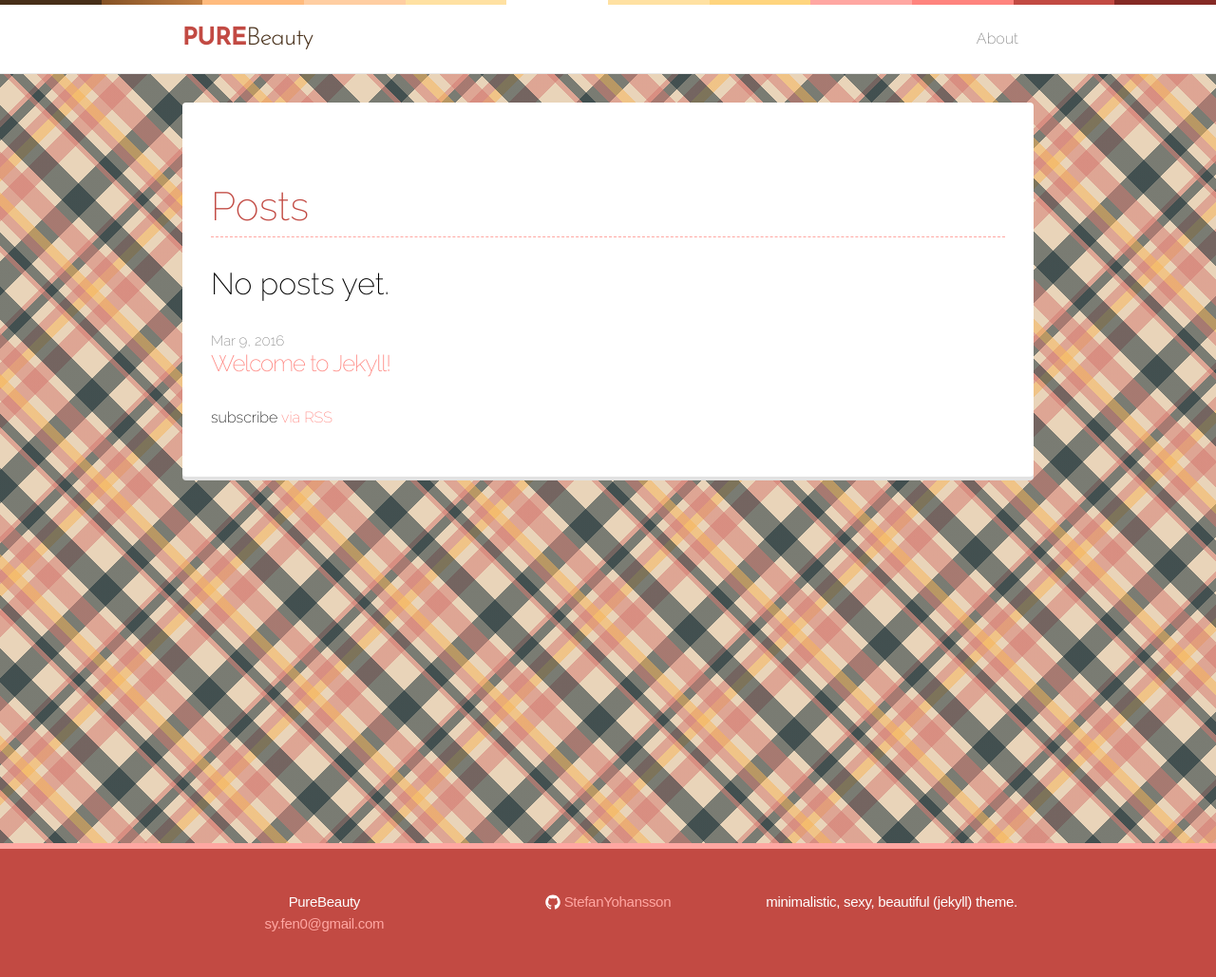
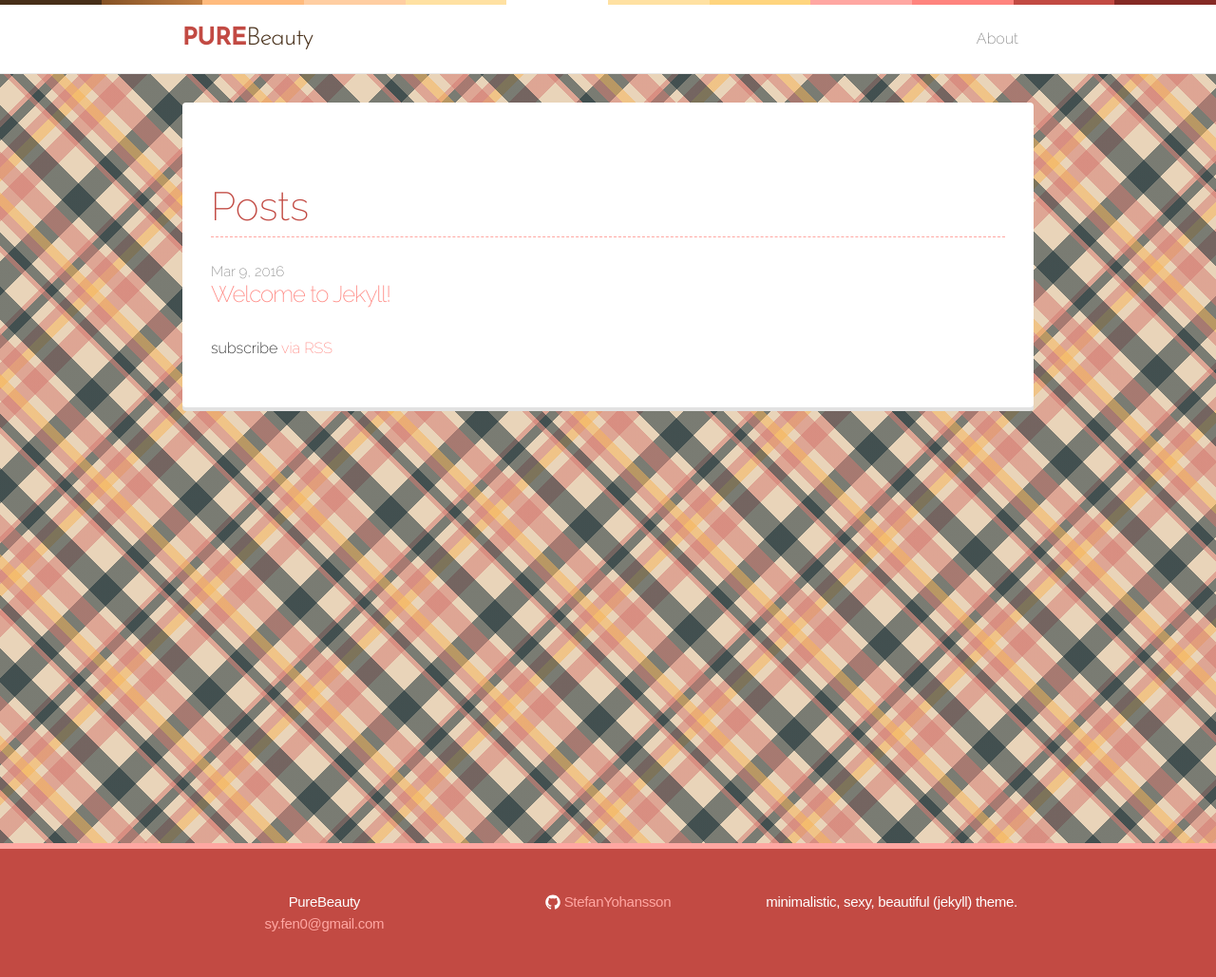
Before and after one commit to StefanYohansson/purebeauty, a Jekyll site: the page built from index.html, in a window 1280 px wide. Shown: the whole page at 95% size. Built offline with Jekyll 4.4.1, drawn with Linux system fonts in a browser that asks for light colours.

Commit message:
Fix check size posts.

```diff
--- a/index.html
+++ b/index.html
@@ -9,7 +9,7 @@ layout: default
   <h1 class="home-p">Posts</h1>
 
   <ul class="posts">
-    {% if !site.posts %}
+    {% if site.posts.size == 0 %}
       <h2>No posts yet. <i class="em em-disappointed"></i></h2>
     {% endif %}
     {% for post in site.posts %}
```
